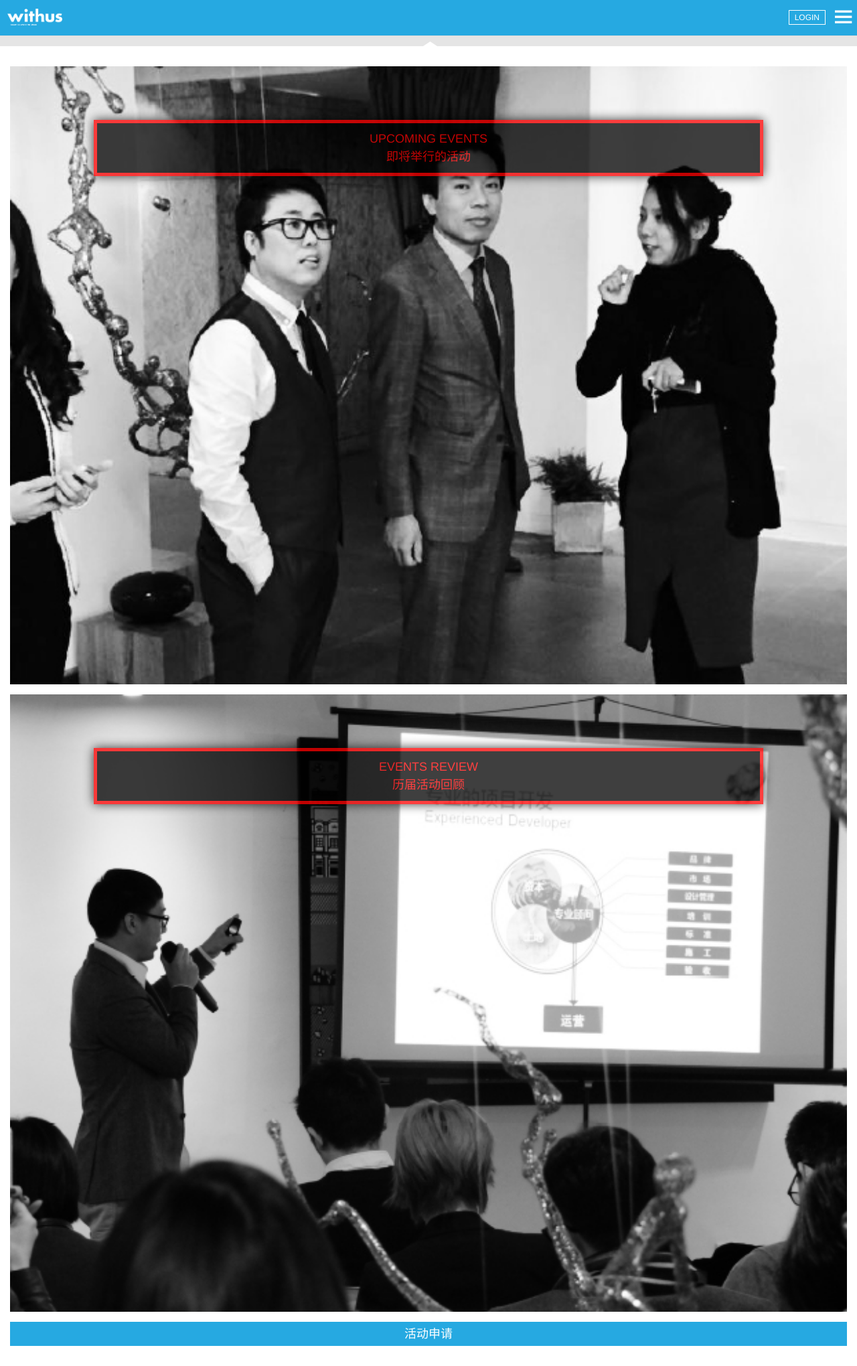
After one commit to xiyouqi/with-us, a PHP site: page /event-category in a window 1280 px wide. The commit adds this page. Shown: the whole page at 67% size. Run offline with PHP 8.4, Linux system fonts and the light colour scheme.

Commit message:
Add Event Category

```diff
--- a/index.php
+++ b/index.php
@@ -10,6 +10,30 @@ Flight::route('/', function(){
 		);
 		Flight::render('header', $view, 'header');
 		Flight::render('index', $view);
+});
+
+Flight::route('/event-category', function(){
+		$view = array(
+			'title' => '活动'
+		);
+		Flight::render('header', $view, 'header');
+		Flight::render('event-category', $view);
+});
+
+Flight::route('/event-next', function(){
+		$view = array(
+			'title' => '即将举行的活动'
+		);
+		Flight::render('header', $view, 'header');
+		Flight::render('event-next', $view);
+});
+
+Flight::route('/event-pre', function(){
+		$view = array(
+			'title' => '历届活动回顾'
+		);
+		Flight::render('header', $view, 'header');
+		Flight::render('event-next', $view);
 });
 
 Flight::route('/event-apply', function(){
--- a/static/css/style.css
+++ b/static/css/style.css
@@ -137,7 +137,10 @@ select {
 	line-height: 90%;
 }
 .wu-body {
-	margin-top:20px;
+  margin:10px 0;
+}
+.wu-header~.wu-body {
+  margin-top:20px;
 }
 .wu-body>p {
 	font-size: 15px;
@@ -206,6 +209,7 @@ select {
 }
 .wu-office-item {
   position: relative;
+  min-height: 84px;
 }
 
 .wu-office-item>a {
@@ -224,3 +228,25 @@ select {
   box-shadow: 0 0 15px #000;
   opacity: .75;
 }
+
+.wu-event-item {
+  position: relative;
+  min-height: 84px;
+}
+
+.wu-event-item>a {
+  display: block;
+  position: absolute;
+  width: 80%;
+  left: 10%;
+  height: 84px;
+  top: 80px;
+  padding: 10px;
+  font-size: 18px;
+  color:#ff0000;
+  line-height: 150%;
+  background-color: #000;
+  border:solid 5px #ff0000;
+  box-shadow: 0 0 15px #000;
+  opacity: .75;
+}
--- a/views/event-apply.php
+++ b/views/event-apply.php
@@ -26,7 +26,7 @@
           价格4000元/半天(或晚上4-6个小时)<br>
           6000元/天(6-8个小时)
           </p>
-          <img src="static/img/member.png" width="100%">
+          <img src="static/img/event-apply.png" width="100%">
         </div>
       </div>
 
--- /dev/null
+++ b/views/event-category.php
@@ -0,0 +1,26 @@
+<?php echo $header;?>
+
+    <!-- Wrap all non-bar HTML in the .content div (this is actually what scrolls) -->
+    <div class="content wu-back">
+
+      <div class="wu-card">
+        <div class="wu-body wu-event-item">
+          <a data-transition="slide-in" href="event-next">
+            UPCOMING EVENTS <br> 即将举行的活动
+          </a>
+          <img src="static/img/event-next.jpg" width="100%">
+        </div>
+        <div class="wu-body wu-event-item">
+          <a data-transition="slide-in" href="event-pre">
+            EVENTS REVIEW <br> 历届活动回顾
+          </a>
+          <img src="static/img/event-pre.jpg" width="100%">
+        </div>
+        <div class="wu-body">
+          <a data-transition="slide-in" class="btn btn-primary btn-block wu-btn-primary" href="event-apply">活动申请</a>
+        </div>
+      </div>
+
+    </div>
+  </body>
+</html>
--- a/views/header.php
+++ b/views/header.php
@@ -35,15 +35,17 @@
 		  </h1>
       <ul class="wu-menu">
         <li><a href="/">回到首页</a></li>
-        <li><a href="/sign-in">注册和登陆</a></li>
+        <li><a href="/sign-in">注册和登录</a></li>
         <li><a href="/office-bj">空间介绍</a></li>
         <li><a href="/room-apply">会议室预约租用</a></li>
         <li><a href="/event-apply">活动空间预约租用</a></li>
       </ul>
       <script type="text/javascript">
         document
-        .querySelector('.wu-bar-color')
         .addEventListener('click', function(e){
+          if(e.target.classList.toString().indexOf('icon-bars') == -1){
+            return;
+          }
           var menu = document.querySelector('.wu-menu');
           menu.classList.toggle('active');
         });
--- a/views/office.php
+++ b/views/office.php
@@ -99,10 +99,5 @@
       </div>
 
     </div>
-    <script type="text/javascript">
-      document
-      .querySelector('#mySlider')
-      .addEventListener('slide');
-    </script>
   </body>
 </html>
--- a/views/visit.php
+++ b/views/visit.php
@@ -13,7 +13,7 @@
             <input type="text" name="contact" placeholder="联系人">
             <input type="text" name="contact_mobile" placeholder="联系电话">
             <input type="text" name="contact_email" placeholder="邮箱">
-             <button class="btn btn-primary btn-block wu-btn-primary">预约申请</button>
+            <button class="btn btn-primary btn-block wu-btn-primary">预约申请</button>
           </form>
         </div>
       </div>
```
Also changed, not shown: views/event-next.php (added, +30 -0 lines), views/index.php (+3 -8 lines), static/img/event-1.png (added), static/img/event-2.png (added), static/img/event-3.png (added), static/img/event-apply.png (added).
